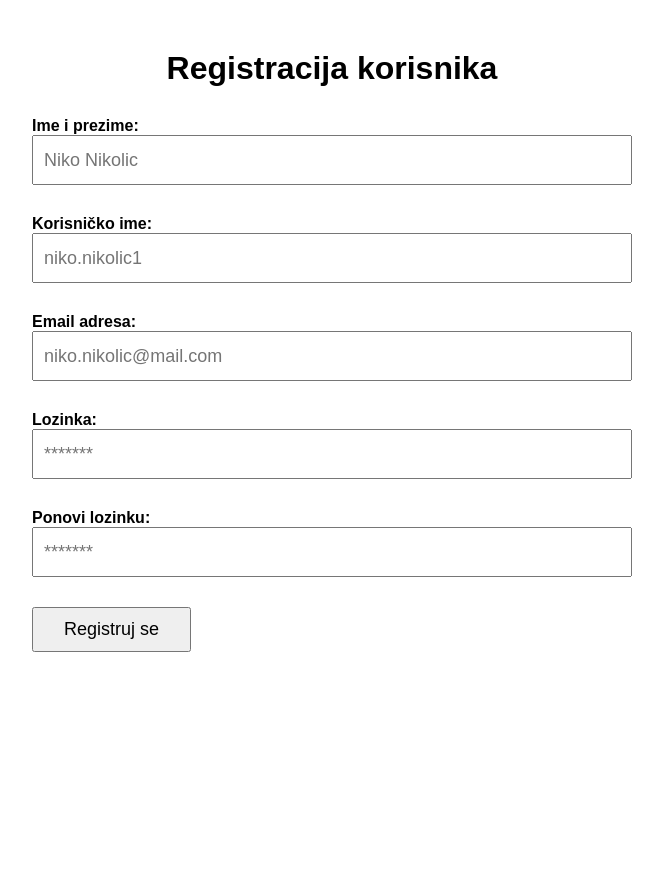
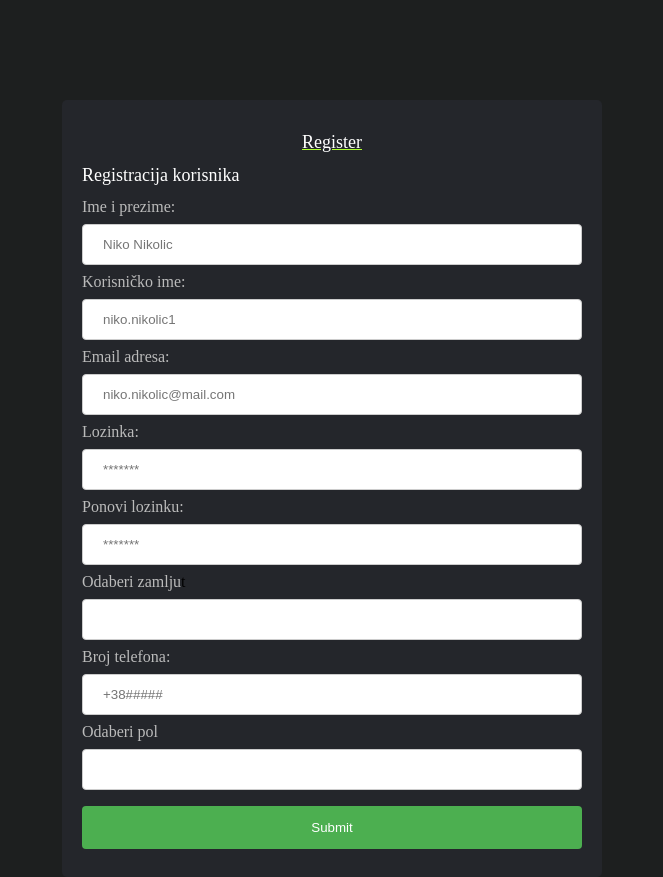
Before and after one commit to Camil-P/Clinic, a PHP site: page /pages/register/register.html in a window 1280 px wide. Shown: the whole page, without its empty margins (308-971 px from the left). Before the commit the page ends 652 px from the top, so only its background shows below. Run offline with PHP 8.4, Linux system fonts and the light colour scheme.

Commit message:
Correct style  login or register page

```diff
--- a/pages/register/register.css
+++ b/pages/register/register.css
@@ -1,58 +1,22 @@
-* {
-	box-sizing: border-box;
-	margin: 0;
-	padding: 0;
+
+
+.register-body {
+	background-color: rgb(29, 31, 31);
+
 }
 
-body {
-	font-family: sans-serif;
-	padding: 50px;
+.title-register {
+	text-decoration: underline greenyellow;
 }
 
-h1 {
-	text-align: center;
-	margin-bottom: 15px;
+label {
+    font-size: 16px;
+    font-weight: 300;
+    color: #bbbbbb;
 }
 
-h2 {
-	margin-bottom: 15px;
+h1{
+	font-size: 18px;
+    color: #ffffff;
+    font-weight: 500;
 }
-
-h3 {
-	margin-bottom: 15px;
-}
-
-form {
-	max-width: 600px;
-	margin: auto;
-}
-
-form div {
-	padding: 15px 0;
-}
-
-form div label {
-	display: block;
-	font-weight: bold;
-	font-size: 16px;
-}
-
-form div input {
-	height: 50px;
-	width: 100%;
-	font-size: 18px;
-	padding: 0 10px;
-}
-
-form div button {
-	padding: 10px 30px;
-	font-size: 18px;
-}
-
-form ul {
-	list-style: none;
-}
-
-form ul li {
-	color: red;
-}
--- a/pages/register/register.html
+++ b/pages/register/register.html
@@ -3,35 +3,56 @@
 <head>
 	<title>Validacija Forme</title>
 	<link rel="stylesheet" type="text/css" href="register.css">
+	<link rel="stylesheet" type="text/css" href="../../style.css">
 </head>
-<body>
+<body class="register-body">
 
-	<form>
-		<h1>Registracija korisnika</h1>
-		<div>
+    <div class="form-container">
+		<center><h1 class="title-register">Register</h1></center>
+
+		<form>
+			<h1>Registracija korisnika</h1>
 			<label for="ime_prezime">Ime i prezime:</label>
 			<input id="ime_prezime" type="text" name="ime_prezime" placeholder="Niko Nikolic">
-		</div>
-		<div>
+
 			<label for="korisnicko_ime">Korisničko ime:</label>
 			<input id="korisnicko_ime" type="text" name="korisnicko_ime" placeholder="niko.nikolic1">
-		</div>
-		<div>
+
 			<label for="email">Email adresa:</label>
 			<input id="email" type="text" name="email" placeholder="niko.nikolic@mail.com">
-		</div>
-		<div>
-			<label for="lozinka">Lozinka:</label>
-			<input id="lozinka" type="text" name="lozinka" placeholder="*******">
-		</div>
-		<div>
-			<label for="ponovi_lozinku">Ponovi lozinku:</label>
-			<input id="ponovi_lozinku" type="text" name="ponovi_lozinku" placeholder="*******">
-		</div>
-		<div>
-			<button>Registruj se</button>
-		</div>
-	</form>
+
+			<label for="password">Lozinka:</label>
+			<input id="password" type="password" name="password" placeholder="*******">
+
+			<label for="password_again">Ponovi lozinku:</label>
+			<input id="password_again" type="password" name="password_again" placeholder="*******">
+
+			<label for="country">Odaberi zamlju</label>t
+			<input list="country" name="country" class="datalist-input" />
+			<datalist id="country">
+				<option value="Srbija" />
+				<option value="Hrvatska"/>
+				<option value="Crna Gora" />
+				<option value="Bosna i Hercegovina" />
+				<option value="Albanija" />
+			</datalist>
+
+			<label for="number_phone">Broj telefona:</label>
+			<input id="number_phone" type="text" name="number_phone" placeholder="+38#####">
+
+							<label for="country">Odaberi pol</label>
+							<input list="sex" name="sex" class="datalist-input" />
+							<datalist id="sex">
+								<option value="Musko" />
+								<option value="Zensko"/>
+
+							</datalist>
+
+
+
+			<input type="submit"></button>
+		</form>
+	</div>
 
 
 	<script src="register.js"></script>
--- a/resources/core.css
+++ b/resources/core.css
@@ -1,7 +1,50 @@
+@import url("https://fonts.googleapis.com/css2?family=Poppins:ital,wght@0,300;0,400;0,500;0,700;1,600&display=swap");
 @import url("footer.css");
 @import url("header.css");
 
-button {
+input[type="text"],
+select,
+input[list="country"],
+input[type="number"],
+input[list="sex"],
+input[type="password"] {
+  width: 100%;
+  padding: 12px 20px;
+  margin: 8px 0;
+  display: inline-block;
+  border: 1px solid #ccc;
+  border-radius: 4px;
+  box-sizing: border-box;
+}
+
+input[type="submit"] {
+  width: 100%;
+  background-color: #4caf50;
+  color: white;
+  padding: 14px 20px;
+  margin: 8px 0;
+  border: none;
+  border-radius: 4px;
+  cursor: pointer;
+}
+
+input[type="submit"]:hover,
+input[list="countrt"]:hover{
+  background-color: #45a049;
+}
+
+
+
+.form-container {
+  width: 500px;
+  margin: auto;
+  margin-top: 100px;
+  border-radius: 5px;
+  background-color: #24262b;
+  padding: 20px;
+}
+
+/* button {
     background-color: #4CAF50;
     width: 100%;
     color: orange;
@@ -16,16 +59,16 @@ button:hover {
     opacity: 0.7;
 }
 
-input[type=text], input[type=password] {
+input[type=text] input[type=password] {
     width: 100%;
     margin: 8px 0;
     padding: 12px 20px;
     display: inline-block;
     border: 2px solid green;
     box-sizing: border-box;
-}
+} */
 
 .error {
-    display: flex;
-    color: red;
+  display: flex;
+  color: red;
 }
--- a/style.css
+++ b/style.css
@@ -3,10 +3,12 @@
 @import url("resources/gallery/gallery.css");
 @import url("resources/header/header.css");
 
+
 body{
-    margin: 0;
+    margin: 0px;
+    padding: 0px;
+    box-sizing: border-box;
 }
-
 .btn-warning{
     /* Da se izmeni */
     background-color: red;
```
Also changed, not shown: pages/login/login.css (+21 -1 lines), pages/login/login.html (+35 -28 lines).
